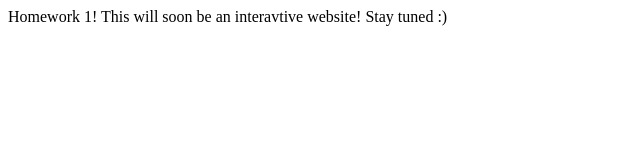
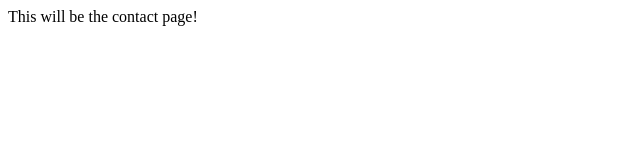
Before and after one commit to kferguson1/Portfolio, a plain HTML site: page Contact.html in a window 1280 px wide. Shown: the whole page, without its empty margins (0-640 px from the left). Drawn offline with Linux system fonts and the light colour scheme.

Commit message:
Added contact.html/fixed spelling error in index

```diff
--- a/index.html
+++ b/Contact.html
@@ -3,11 +3,9 @@
 <head>
     <meta charset="UTF-8">
     <meta name="viewport" content="width=device-width, initial-scale=1.0">
-    <title>Homework 1</title>
+    <title>Contact Page</title>
 </head>
-
-<head> Homework 1!</head>
 <body>
-   This will soon be an interavtive website! Stay tuned :)
+    This will be the contact page!
 </body>
 </html>
```
